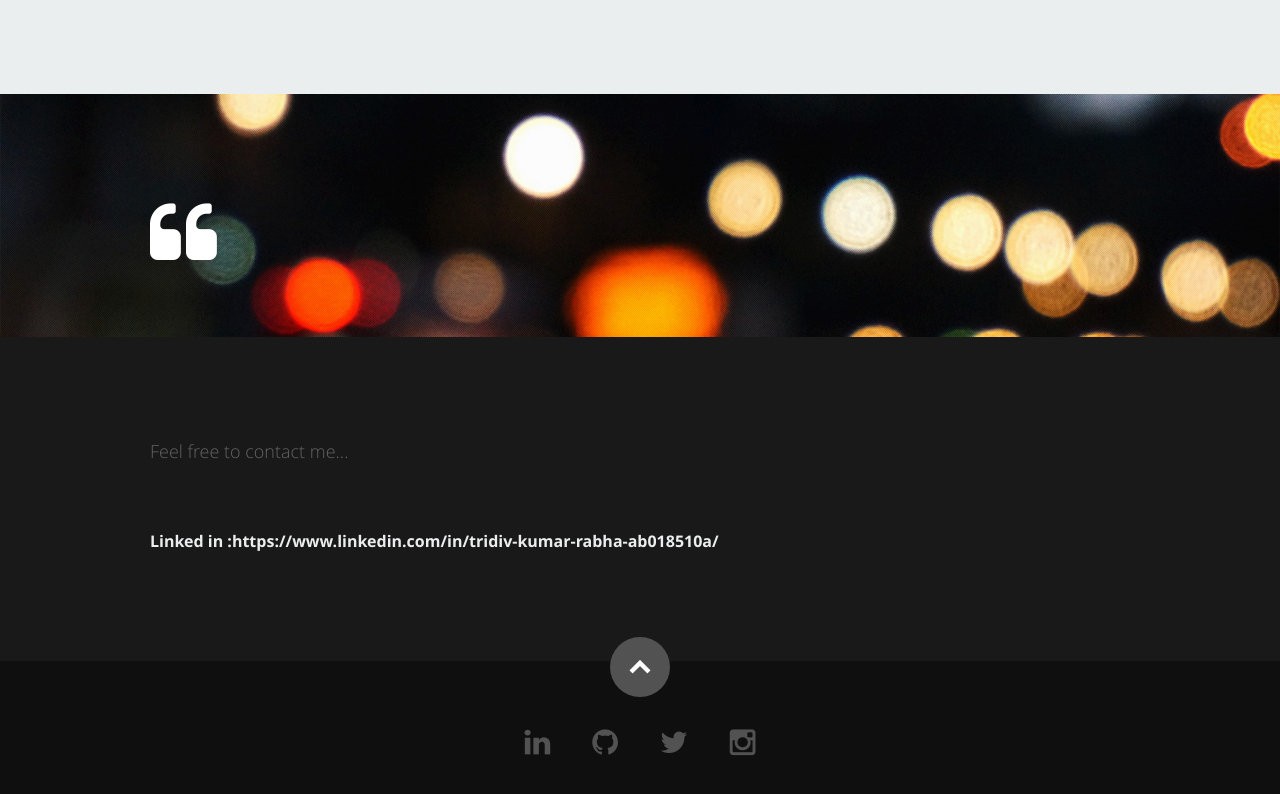
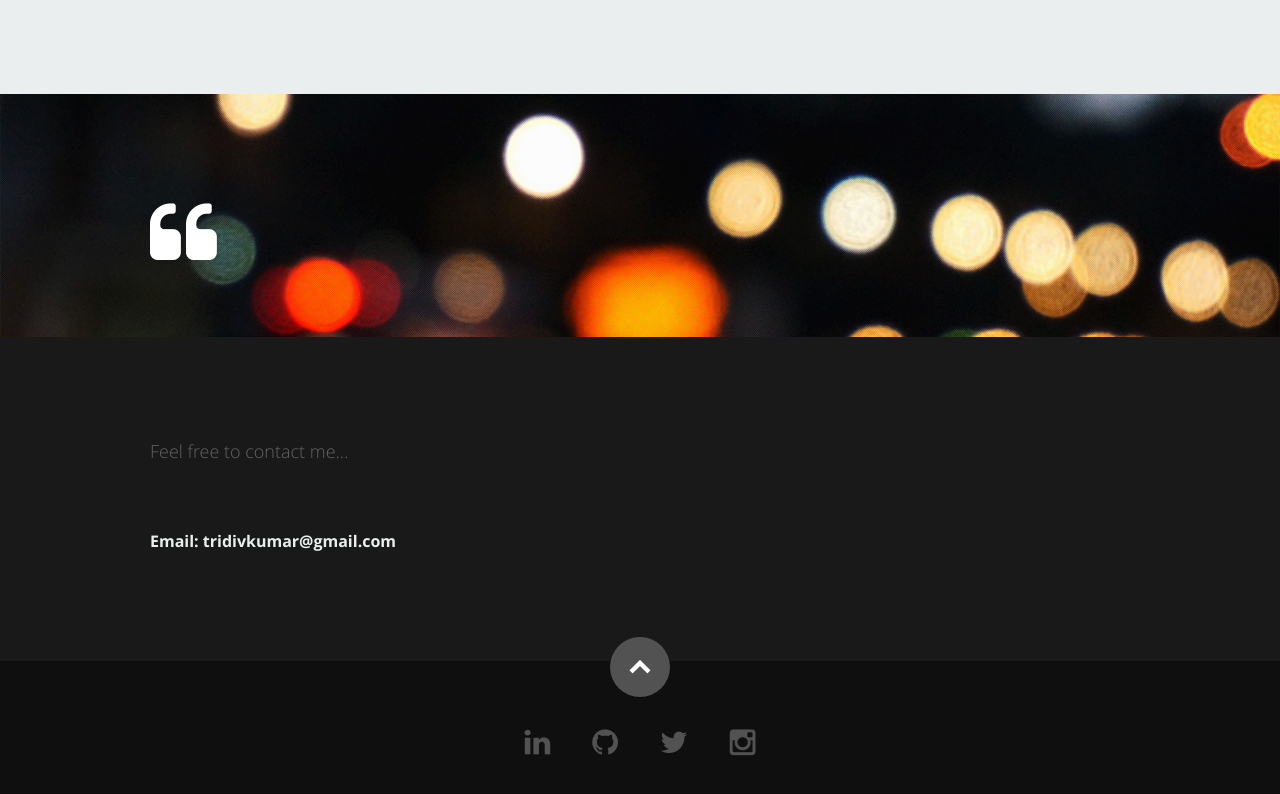
Before and after one commit to iamtridiv/https-github.com-iamtridiv-my-website, a React (Create React App) app: page / in a window 1280 px wide. Shown: the part 2528-3322 px from the top of the page. Built offline with nearby package versions, Linux system fonts and the light colour scheme.

Commit message:
email is added

```diff
--- a/src/components/ContactUs.js
+++ b/src/components/ContactUs.js
@@ -14,9 +14,7 @@ export default class ContactUs extends Component {
           <div className="row">
             <aside className="eigth columns footer-widgets">
               <div className="widget">
-                <h4>Linked in :
-                  {resumeData.linkedinId}
-                </h4>
+                <h4>Email: tridivkumar@gmail.com</h4>
               </div>
             </aside>
           </div>
```
